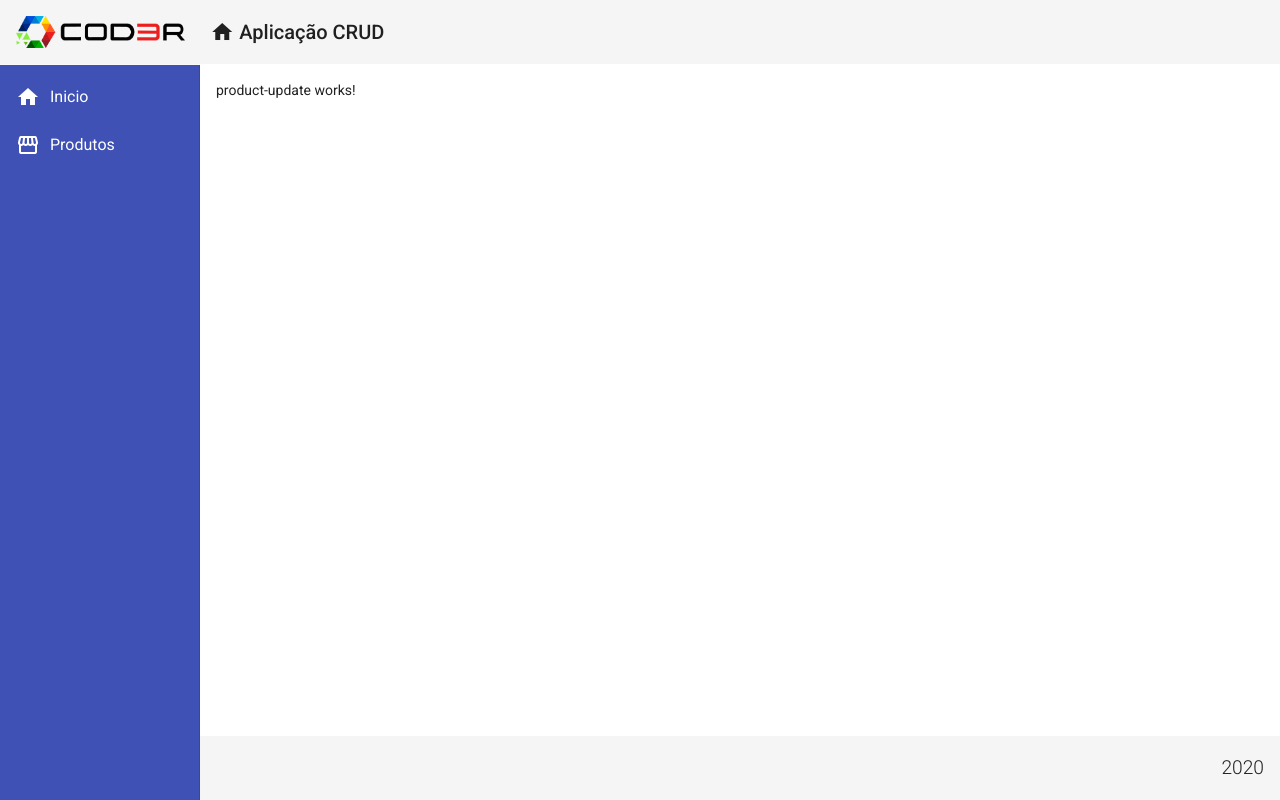
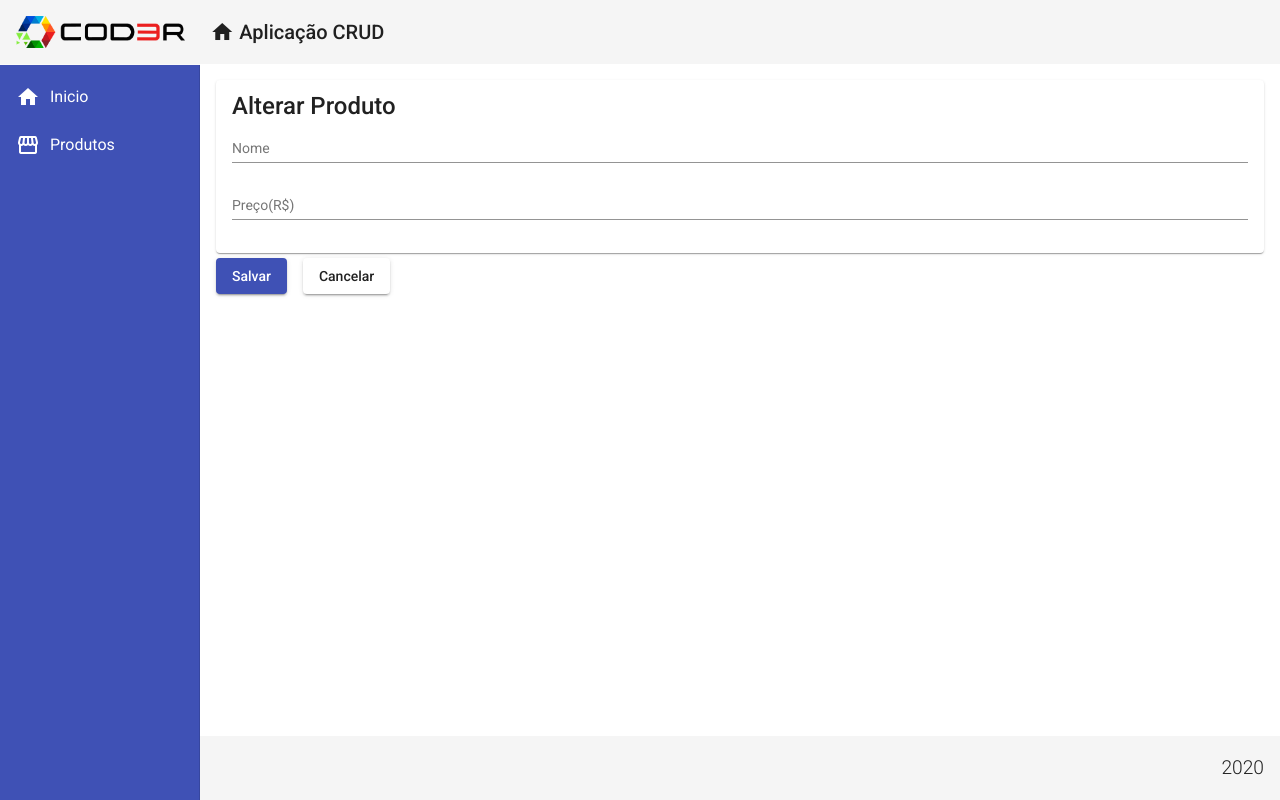
Before and after one commit to JeeanLiima97/Angular-crud, an Angular app in the folder frontend/: page /products/update/1 in a window 1280 px wide. Built offline with nearby package versions, Linux system fonts and the light colour scheme; no server answers.

Commit message:
adicionando recursos para atualizar o produto

```diff
--- a/frontend/src/app/components/product/product-update/product-update.component.css
+++ b/frontend/src/app/components/product/product-update/product-update.component.css
@@ -0,0 +1,8 @@
+form{
+    display: flex;
+    flex-direction: column;
+}
+button{
+    margin-right: 16px;
+    margin-top: 5px;
+}
--- a/frontend/src/app/components/product/product-update/product-update.component.html
+++ b/frontend/src/app/components/product/product-update/product-update.component.html
@@ -1 +1,21 @@
-<p>product-update works!</p>
+<mat-card>
+    <mat-card-title> Alterar Produto</mat-card-title>
+    <form>
+        <mat-form-field>
+            <input matInput placeholder="Nome"
+            [(ngModel)]="product.name" name="name">
+        </mat-form-field>
+        <mat-form-field>
+            <input matInput placeholder="Preço(R$)"
+            [(ngModel)]="product.price" name="price">
+        </mat-form-field>
+    </form>
+</mat-card>
+
+
+<button mat-raised-button (click)="updateProduct()" color ="primary">
+    Salvar
+</button>
+<button mat-raised-button (click)="cancell()">
+    Cancelar
+</button>
--- a/frontend/src/app/components/product/product-update/product-update.component.ts
+++ b/frontend/src/app/components/product/product-update/product-update.component.ts
@@ -1,4 +1,7 @@
+import { Product } from './../product.model';
 import { Component, OnInit } from '@angular/core';
+import { ProductService } from '../product.service';
+import { Router, ActivatedRoute } from '@angular/router';
 
 @Component({
   selector: 'app-product-update',
@@ -6,10 +9,32 @@ import { Component, OnInit } from '@angular/core';
   styleUrls: ['./product-update.component.css']
 })
 export class ProductUpdateComponent implements OnInit {
+  product: Product = {
+    name: '',
+    price: null
+  }
 
-  constructor() { }
+  constructor(
+    private productService: ProductService,
+    private router: Router,
+    private route: ActivatedRoute
+  ) { }
 
   ngOnInit(): void {
+    const id = this.route.snapshot.paramMap.get('id')
+    this.productService.readByID(id).subscribe(product => {
+      this.product = product
+    });
+  }
+
+  updateProduct(): void {
+    this.productService.update(this.product).subscribe(() => {
+      this.productService.showMessage('Produto atualizado com sucesso!')
+      this.router.navigate(["/products"]);
+    })
+  }
+  cancell(): void {
+    this.router.navigate(['/products'])
   }
 
 }
```
Also changed, not shown: 1 other file (tests, documents, lock files or other folders).
